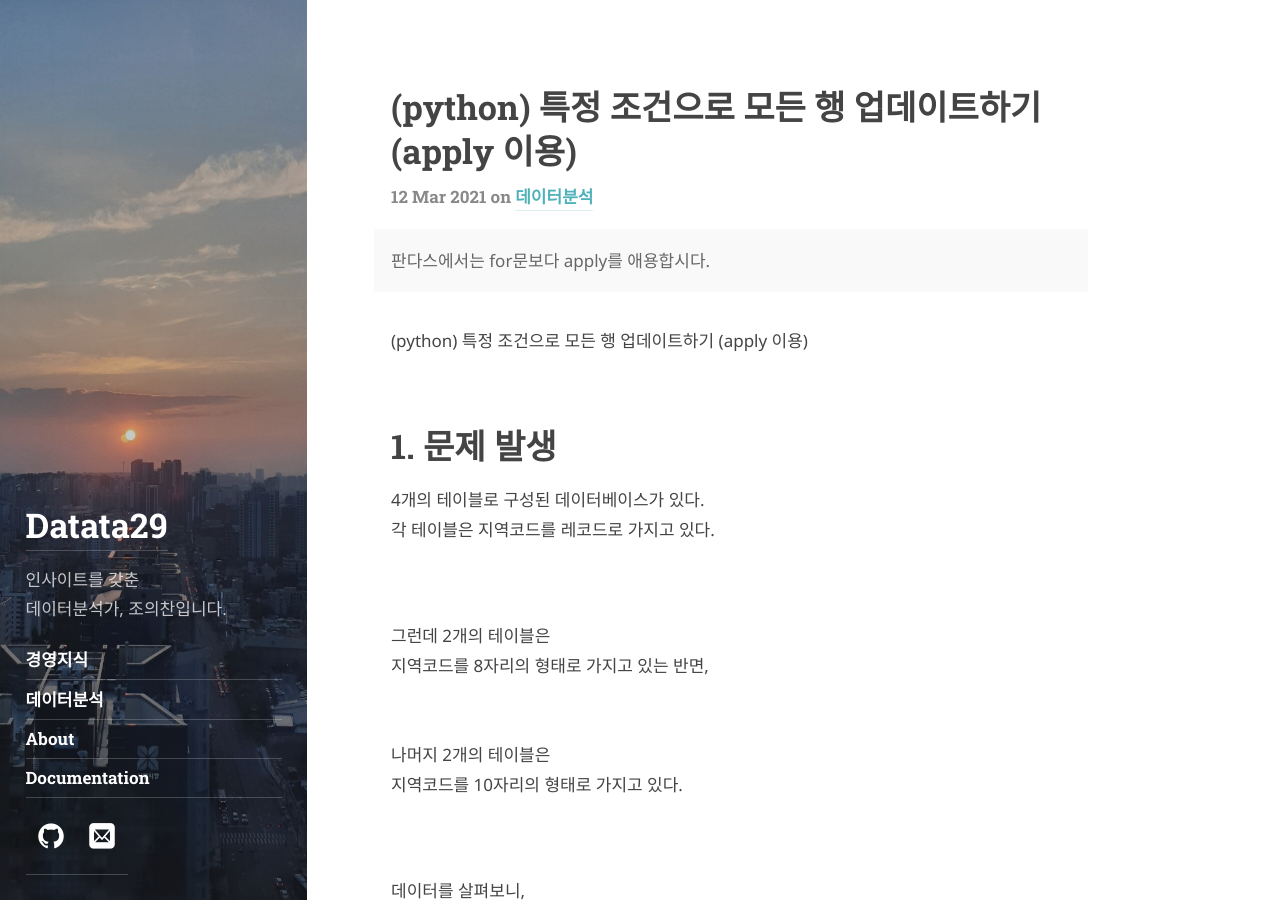
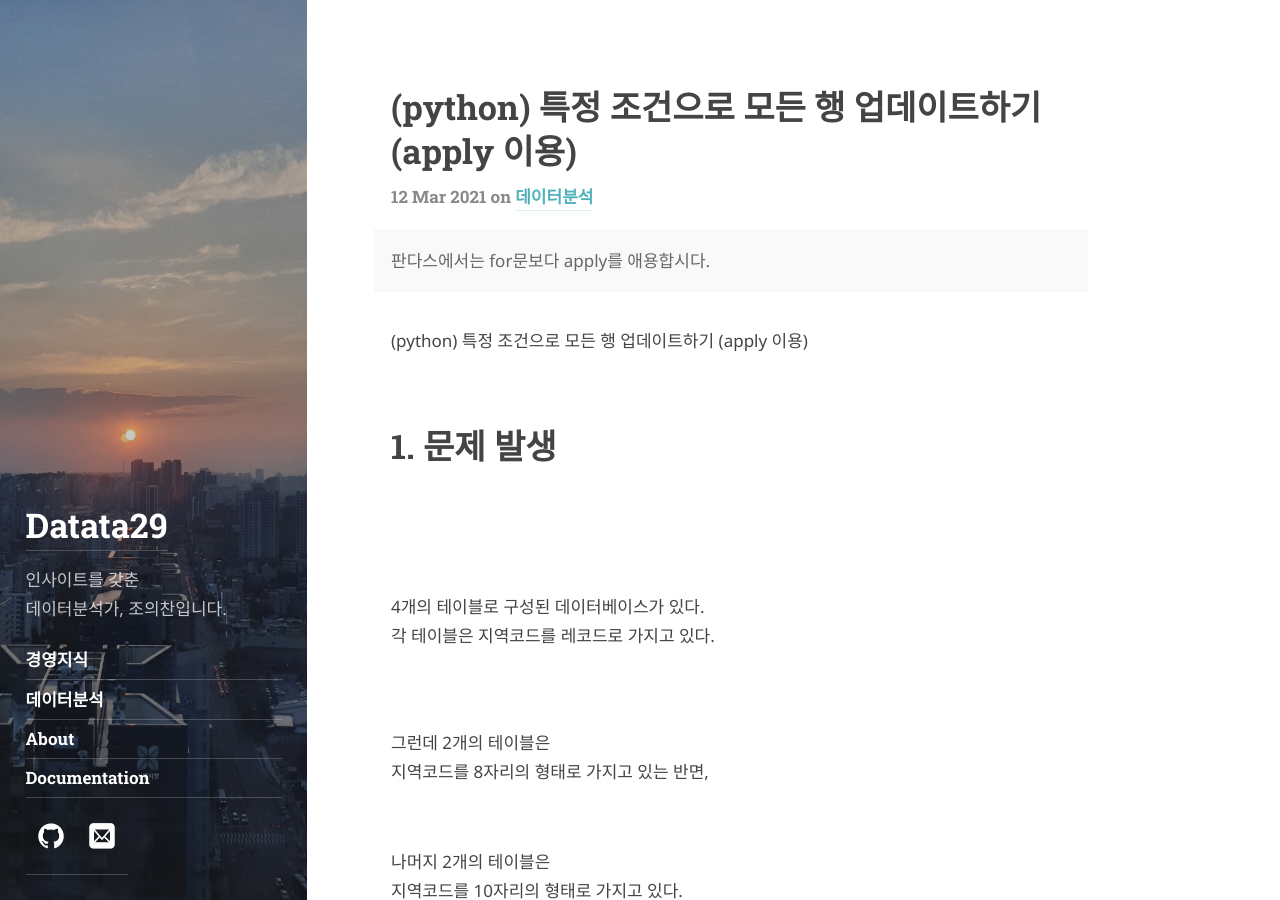
Before and after one commit to datata29/datata29.github.io, a Jekyll site: the page built from _posts/2021-03-12-특정조건으로_모든행_업데이트하기.md, in a window 1280 px wide and 900 px high. Built offline with Jekyll 4.4.1, drawn with Linux system fonts in a browser that asks for light colours; some web fonts are replaced.

Commit message:
euichjan

```diff
--- a/_posts/2021-03-12-특정조건으로_모든행_업데이트하기.md
+++ b/_posts/2021-03-12-특정조건으로_모든행_업데이트하기.md
@@ -10,6 +10,8 @@ author: author1
 (python) 특정 조건으로 모든 행 업데이트하기 (apply 이용)
 
 # 1. 문제 발생
+
+<br><br><br>
 
 4개의 테이블로 구성된 데이터베이스가 있다. <br>
 각 테이블은 지역코드를 레코드로 가지고 있다. <br><br><br>
```
